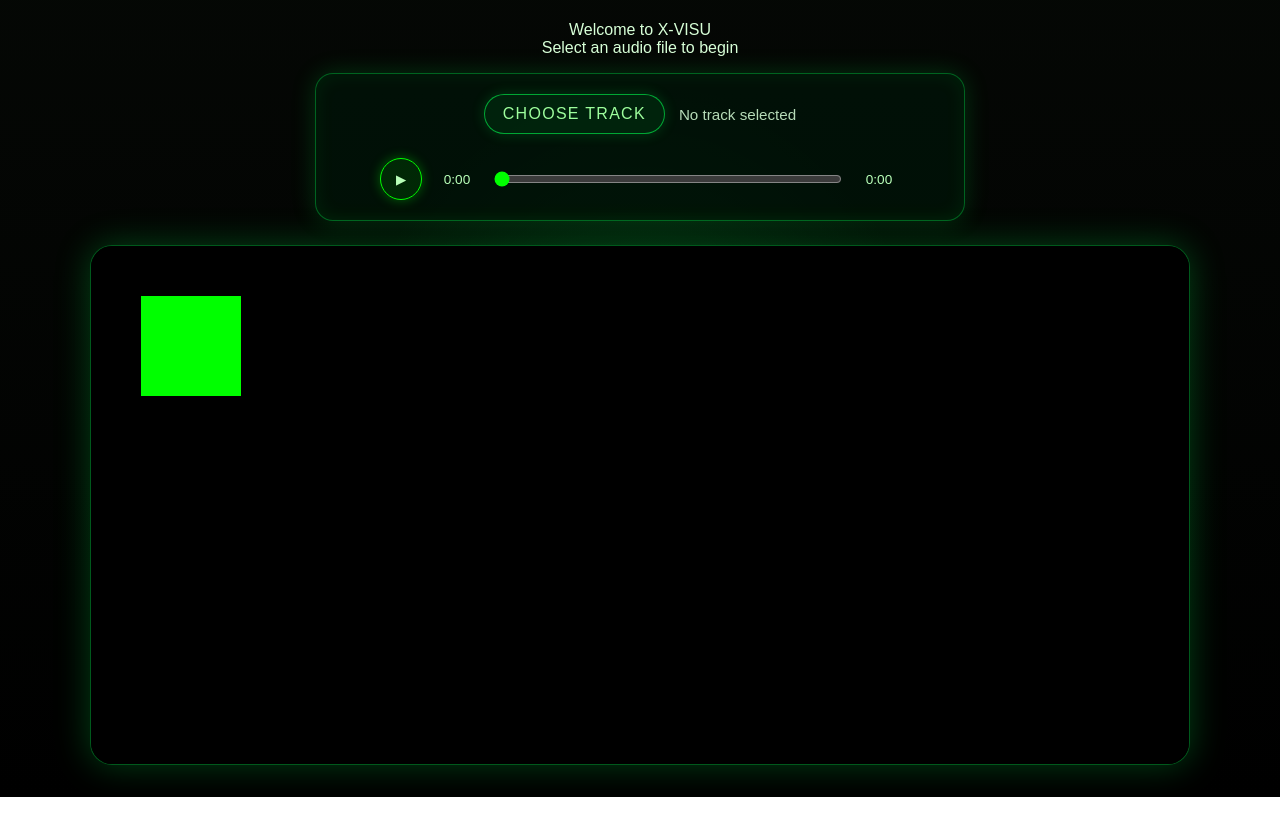
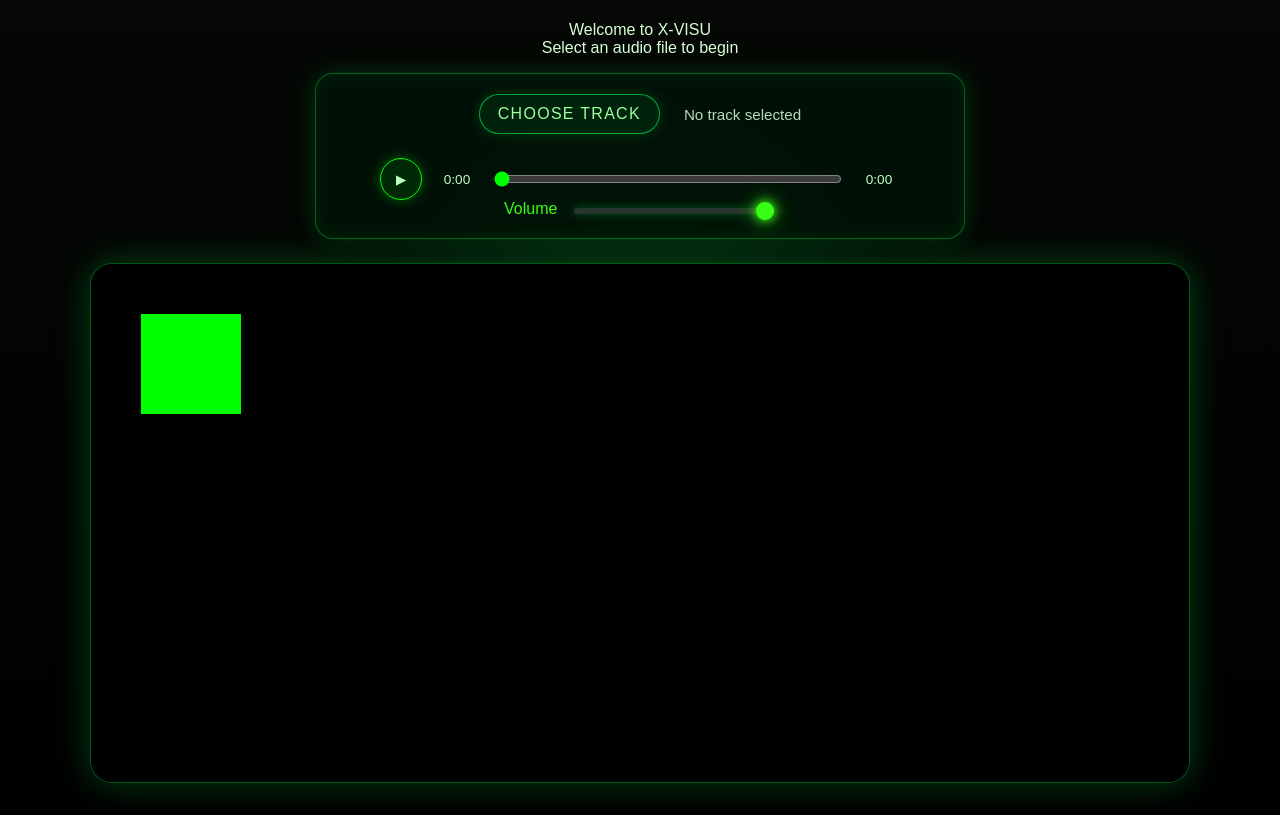
Before and after one commit to cahillhowell/X-VISU, a plain HTML site: page index.html in a window 1280 px wide. Shown: the part 90-905 px from the top of the page. Drawn offline with Linux system fonts and the light colour scheme.

Commit message:
added volume controller

```diff
--- a/app.js
+++ b/app.js
@@ -1,5 +1,6 @@
 const fileInput = document.getElementById("audio-file");
 const audioPlayer = document.getElementById("audio-player");
+const volumeControl = document.getElementById("volumeControl");
 
 // User chooses file
 fileInput.addEventListener("change", () => {
@@ -18,6 +19,9 @@ fileInput.addEventListener("change", () => {
   audioPlayer.load();
 });
 
+volumeControl.addEventListener("input", () => {
+  audioPlayer.volume = volumeControl.value;
+});
 
 //canvas setup and attributes
 const canvas = document.getElementById("visualizer");
@@ -86,9 +90,7 @@ function drawWireframeBackground() {
 
   // horizontal lines
   for (let i = 0; i < 20; i++) {
-        const y =
-            (canvas.height * 0.5 + i * 30 + gridOffset) %
-            canvas.height;
+    const y = (canvas.height * 0.5 + i * 30 + gridOffset) % canvas.height;
 
     const scale = 1 + i * 0.08;
 
@@ -125,7 +127,7 @@ function animate() {
     5,
     centerX,
     centerY,
-    orbRadius
+    orbRadius,
   );
 
   gradient.addColorStop(0, "white");
@@ -168,7 +170,6 @@ window.addEventListener("resize", () => {
   canvas.height = canvas.clientHeight;
 });
 
-
 //audio controls adjusting
 function formatTime(seconds) {
   const minutes = Math.floor(seconds / 60);
@@ -200,8 +201,7 @@ audioPlayer.addEventListener("timeupdate", () => {
 });
 
 progressBar.addEventListener("input", () => {
-    const seekTime =
-        (progressBar.value / 100) * audioPlayer.duration;
+  const seekTime = (progressBar.value / 100) * audioPlayer.duration;
 
   audioPlayer.currentTime = seekTime;
 });
--- a/index.html
+++ b/index.html
@@ -1,31 +1,43 @@
-<!DOCTYPE html>
+<!doctype html>
 <html lang="en">
   <head>
-    <meta charset="UTF-8">
-    <meta name="viewport" content="width=device-width, initial-scale=1.0">
-    <link rel="stylesheet" href="style.css">
+    <meta charset="UTF-8" />
+    <meta name="viewport" content="width=device-width, initial-scale=1.0" />
+    <link rel="stylesheet" href="style.css" />
 
     <title>X-VISU</title>
   </head>
   <body>
     <main class="app">
       <h1>X-VISU</h1>
-        <p>Welcome to X-VISU<br>
-        Select an audio file to begin</p>
+      <p>
+        Welcome to X-VISU<br />
+        Select an audio file to begin
+      </p>
       <section class="player">
         <div class="file-row">
           <label for="audio-file" class="file-button">Choose Track</label>
           <span id="file-name">No track selected</span>
-                <input id="audio-file" type="file" accept="audio/*">
+          <input id="audio-file" type="file" accept="audio/*" />
         </div>
 
         <audio id="audio-player"></audio>
         <div class="custom-controls">
           <button id="play-pause">▶</button>
           <span id="current-time">0:00</span>
-                <input id="progress-bar" type="range" min="0" max="100" value="0">
+          <input id="progress-bar" type="range" min="0" max="100" value="0" />
           <span id="duration">0:00</span>
         </div>
+
+        <label for="volumeControl">Volume</label>
+        <input
+          type="range"
+          id="volumeControl"
+          min="0"
+          max="1"
+          step="0.01"
+          value="1"
+        />
       </section>
 
       <canvas id="visualizer"></canvas>
--- a/style.css
+++ b/style.css
@@ -128,3 +128,44 @@ audio {
   font-size: 0.85rem;
   min-width: 42px;
 }
+
+#volumeControl {
+  -webkit-appearance: none;
+  appearance: none;
+
+  width: 200px;
+  height: 6px;
+
+  background: rgba(255, 255, 255, 0.15);
+
+  border-radius: 10px;
+  outline: none;
+
+  cursor: pointer;
+
+  box-shadow: 0 0 8px rgba(0, 255, 100, 0.3);
+}
+
+#volumeControl::-webkit-slider-thumb {
+  -webkit-appearance: none;
+  appearance: none;
+
+  width: 18px;
+  height: 18px;
+
+  border-radius: 50%;
+
+  background: #39ff14;
+
+  cursor: pointer;
+
+  box-shadow:
+    0 0 10px #39ff14,
+    0 0 20px #39ff14;
+}
+
+label {
+  color: #39ff14;
+  font-family: sans-serif;
+  margin-right: 10px;
+}
```
Lines whose indentation alone changed are shown as unchanged.
